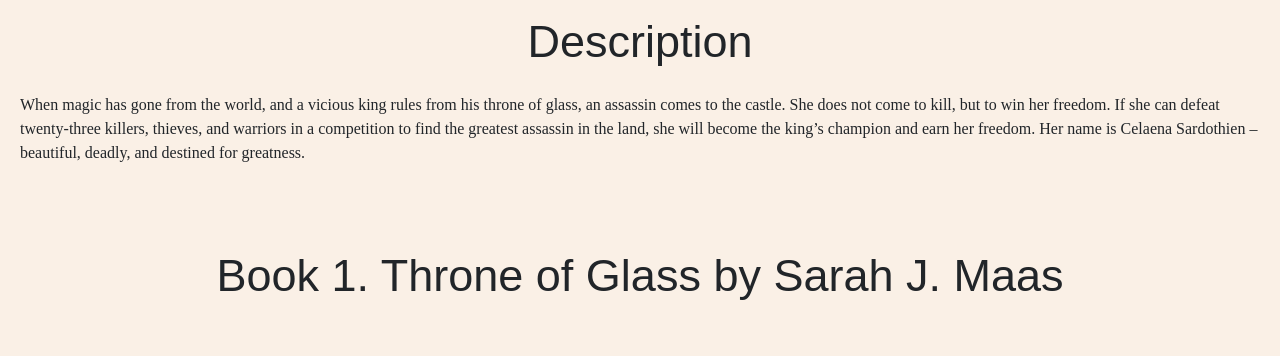
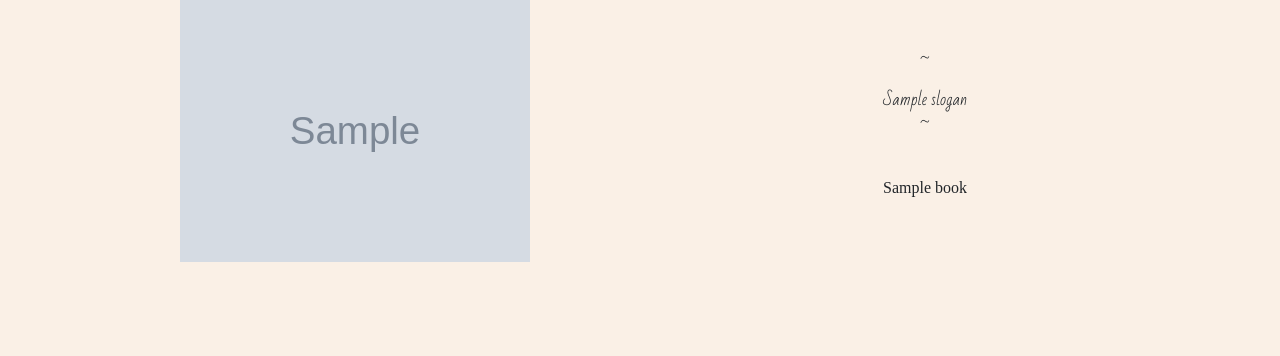
Before and after one commit to detoryrey/homepage, a Flask app: template templates/ThroneofGlass.html in a window 1280 px wide. Shown: the part 951-1307 px from the top of the page. After the commit the page ends 1213 px from the top, so only its background shows below. Run offline with Flask 3, Linux system fonts and the light colour scheme; the template is opened without the code that fills it: most values are stand-ins (such as "Sample title", 1, 10 or a date in 2020); grey boxes marked "Sample" are stand-in pictures; some web fonts are replaced.

Commit message:
Add code to book_header.html

```diff
--- a/app.py
+++ b/app.py
@@ -1,8 +1,7 @@
 from flask import Flask, render_template
 import sqlite3
 app = Flask(__name__)
-# db = sqlite3.connect('homepage.db')
-# cur = db.cursor()
+
 
 @app.route('/')
 def home():
@@ -12,4 +11,16 @@
 
 @app.route('/throne-of-glass')
 def throne_of_glass():
-    return render_template('ThroneofGlass.html')
+    db = sqlite3.connect('homepage.db')
+    db.row_factory = sqlite3.Row
+    cur = db.cursor()
+    books = cur.execute("SELECT * FROM books WHERE page='throne' order by order_num").fetchall()
+    return render_template('ThroneofGlass.html', books=books)
+
+@app.route('/mistborn')
+def mistborn():
+    db = sqlite3.connect('homepage.db')
+    db.row_factory = sqlite3.Row
+    cur = db.cursor()
+    books = cur.execute("SELECT * FROM books WHERE page='mistborn' order by order_num").fetchall()
+    return render_template('Mistborn.html', books=books)
--- a/static/books-style.css
+++ b/static/books-style.css
@@ -11,7 +11,7 @@
     font-family: "Libertinus Sans", sans-serif;
     font-weight: 500;
     font-style: normal;
-    color: #1a1a1a;
+    color: #faf0e6;
     font-size: 70px;
 }
 
@@ -23,8 +23,26 @@
     font-size: 45px;
 }
 
-.imageHOME {
+
+.content_glass {
     text-align: center;
+    filter: blur(1px) grayscale(3%) brightness(70%);
+    object-fit: cover;
+    max-width: 100%;
+    z-index: -1;
+    width: 100%;
+    height: 100%;
+    top: 0;
+    left: 0;
+    background-image: url("/static/glass/fon.webp");
+}
+
+.article {
+    max-width: 655px;
+    text-align: justify;
+    line-height: 1.5;
+    margin-left: auto;
+    margin: 0 auto;
 }
 
 figure {
@@ -35,7 +53,7 @@
 }
 
 .sich{
-    width: 500px;
+    max-width: 500px;
 }
 
 .blok-section {
--- a/templates/ThroneofGlass.html
+++ b/templates/ThroneofGlass.html
@@ -6,86 +6,23 @@
 
 {% block body %}
   <main>
-        <section class="banner">
-            <div class="content">
-                <h1 class="libertinus-sans-regular text-center table-group-divider p-4 alert-link display-3">THRONE OF
-                    GLASS</h1>
-                <div class="imageHOME">
-                    <img class="rounded-bottom-circle shadow-lg form-control-lg m-lg-auto m-xl-4"
-                         src="/static/glass/glass.jpg">
-                </div>
-            </div>
-        </section>
-
-        <section>
-            <figure class="grid grid-1">
-                <img class="sich" src="/static/glass/sich.png" alt="">
-            </figure>
-            <h2 class="Show text-lg-center">Description</h2>
-        </section>
-
-        <section>
-            <p class="article gideon-roman-regular mt-lg-4">
+  {% with book_name="THRONE OF GLASS", book_img="/static/glass/glass.jpg", book_description="
         When magic has gone from the world, and a vicious king rules from his throne of glass, an assassin comes
         to the castle. She does not come to kill, but to win her freedom. If she can defeat twenty-three
         killers, thieves, and warriors in a competition to find the greatest assassin in the land, she will
         become the king’s champion and earn her freedom. Her name is Celaena Sardothien – beautiful, deadly, and
         destined for greatness.
-            </p>
-        </section>
+      " %}
+    {% include "book_header.html" %}
 
-        <section class="blok-section">
-            <h2 class="Show p-5">Book 1. Throne of Glass by Sarah J. Maas</h2>
-            <div class="container text-center">
-                <div class="row">
-                    <div class="col">
-                        <img src="/static/glass/book1.jpg" width="568" height="869" style="width: 360px; height: auto;">
-                    </div>
-                    <div class="col">
-                        <div class="bad-script-regular pb-4">
-                            <p>
-                                ~
-                            </p>
-                            <p>
-                                LETHAL.
-                            </p>
-                            <p>
-                                LOYAL.
-                            </p>
-                            <p>
-                                LEGENDARY.
-                            </p>
-                            <p>
-                                ~
-                            </p>
-                        </div>
-                        <div class="gideon-roman-regular">
-                            <p>
-                                In a land without magic, an assassin is summoned to the castle. She has no love for the
-                                vicious king who rules from his throne of glass, but she has not come to kill him. She
-                                has come
-                                to win her freedom. If she defeats twenty-three murderers, thieves, and warriors in a
-                                competition, she will be released from prison to serve as the King's Champion.
-                            </p>
-                            <p>
-                                Her name is Celaena Sardothien.
-                            </p>
-                            <p>
-                                The Crown Prince will provoke her. The Captain of the Guard will protect her. And a
-                                princess from a faraway country will befriend her. But something rotten dwells in the
-                                castle, and
-                                it's there to kill. When her competitors start dying mysteriously, one by one, Celaena's
-                                fight for freedom becomes a fight for survival-and a desperate quest to root out the
-                                evil before
-                                it destroys her world.
-                            </p>
-                        </div>
-                    </div>
-                </div>
+  {% endwith %}
+'
 
+    {% for book in books %}
 
-            </div>
-        </section>
+        {% include "book_desc.html" %}
+
+    {% endfor %}
 
   </main>
 
--- /dev/null
+++ b/templates/book_desc.html
@@ -0,0 +1,25 @@
+<section class="blok-section">
+  <h2 class="Show p-5">{{ book['name'] }}
+  </h2>
+  <div class="container text-center">
+    <div class="row">
+      <div class="col">
+        <img src="{{ book['images']|safe }}" width="568" height="869" style="width: 350px; height: auto;">
+      </div>
+      <div class="col">
+        <div class="bad-script-regular pb-4 pt-lg-5">
+          <p>
+            ~
+          </p>
+          {{ book['slogan']|safe }}
+          <p>
+            ~
+          </p>
+        </div>
+        <div class="gideon-roman-regular">
+          {{ book['title']|safe }}
+        </div>
+      </div>
+    </div>
+  </div>
+</section>
--- /dev/null
+++ b/templates/book_header.html
@@ -0,0 +1,24 @@
+    <section class="banner">
+      <div class="content_glass">
+        <h1 class="libertinus-sans-regular text-center table-group-divider p-4 alert-link display-3">{{ book_name }}</h1>
+        <img src="">
+
+        <!-- <div class="imageHOME">
+          <img class="rounded-bottom-circle shadow-lg form-control-lg m-lg-auto m-xl-4"
+               src="{{ book_img }}" style="max-width: 1300px">
+        </div>-->
+      </div>
+    </section>
+
+    <section>
+      <figure class="grid grid-1">
+        <img class="sich" src="/static/glass/sich.png" alt="">
+      </figure>
+      <h2 class="Show text-lg-center">Description</h2>
+    </section>
+
+    <section>
+      <p class="article gideon-roman-regular mt-lg-4">
+        {{ book_description }}
+      </p>
+    </section>
--- a/templates/menu.html
+++ b/templates/menu.html
@@ -42,7 +42,7 @@
                         >
                             <li><a class="dropdown-item" href="{{ url_for('throne_of_glass') }}">Throne of glass</a>
                             </li>
-                            <li><a class="dropdown-item" href="#scrollspyHeading4">Mistborn</a></li>
+                            <li><a class="dropdown-item" href="{{ url_for('mistborn') }}">Mistborn</a></li>
                             <li><a class="dropdown-item" href="#scrollspyHeading4">Harry Potter</a></li>
                             <li><a class="dropdown-item" href="#scrollspyHeading4">The Poppy War</a></li>
                             <li><a class="dropdown-item" href="#scrollspyHeading4">Song of Ice and Fire</a></li>
```
Also changed, not shown: templates/Mistborn.html (added, +29 -0 lines), homepage.db (deleted). Lines whose indentation alone changed are shown as unchanged.
